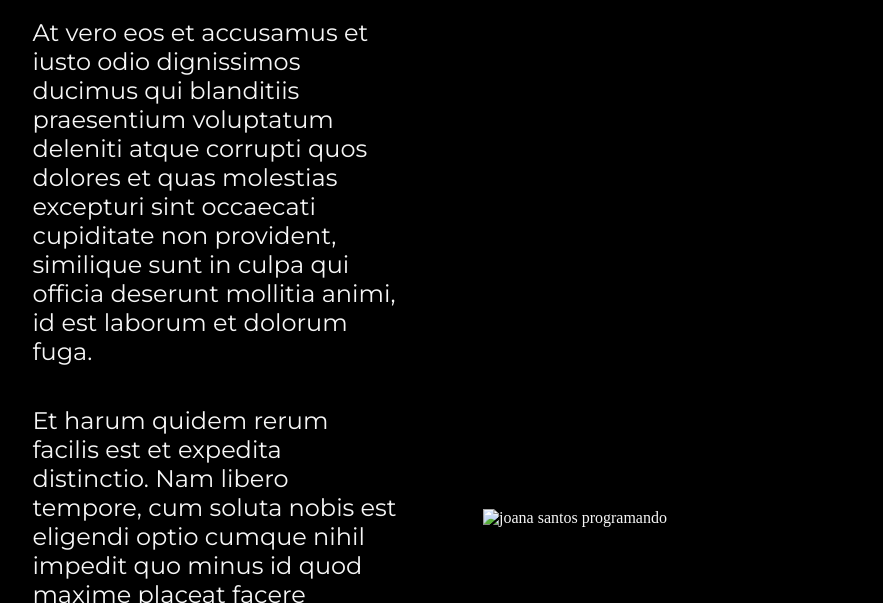
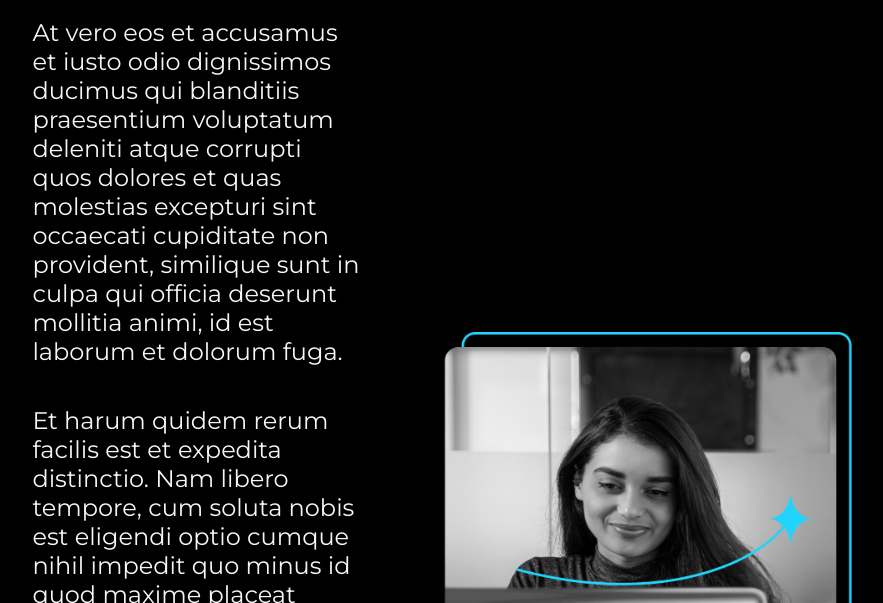
Before and after one commit to luan0757/Portfolio, a plain HTML site: page about.html in a window 1280 px wide. Shown: the part 197-800 px from the top of the page, without its empty margins (198-1081 px from the left). Drawn offline with Linux system fonts and the light colour scheme.

Commit message:
.
Updated image source path and ensured proper HTML structure.

```diff
--- a/about.html
+++ b/about.html
@@ -21,7 +21,7 @@
             <p class="apresentacao__conteudo__texto">At vero eos et accusamus et iusto odio dignissimos ducimus qui blanditiis praesentium voluptatum deleniti atque corrupti quos dolores et quas molestias excepturi sint occaecati cupiditate non provident, similique sunt in culpa qui officia deserunt mollitia animi, id est laborum et dolorum fuga.</p>
             <p class="apresentacao__conteudo__texto">Et harum quidem rerum facilis est et expedita distinctio. Nam libero tempore, cum soluta nobis est eligendi optio cumque nihil impedit quo minus id quod maxime placeat facere possimus, omnis voluptas assumenda est, omnis dolor repellendus. Temporibus autem quibusdam et aut officiis debitis aut rerum necessitatibus saepe eveniet ut et voluptates repudiandae sint et molestiae non recusandae. Itaque earum rerum hic tenetur a sapiente delectus, ut aut reiciendis voluptatibus maiores alias consequatur aut perferendis doloribus asperiores ipsum delis forum birol parela maxime infena. Excepteur sint occaecat cupidatat non.</p>
         </section>
-        <img class="apresentacao__imagem" src="img/Imagem.png" alt="joana santos programando">
+        <img class="apresentacao__imagem" src="Imagem.png" alt="joana santos programando">
     </main>
 
 
```
